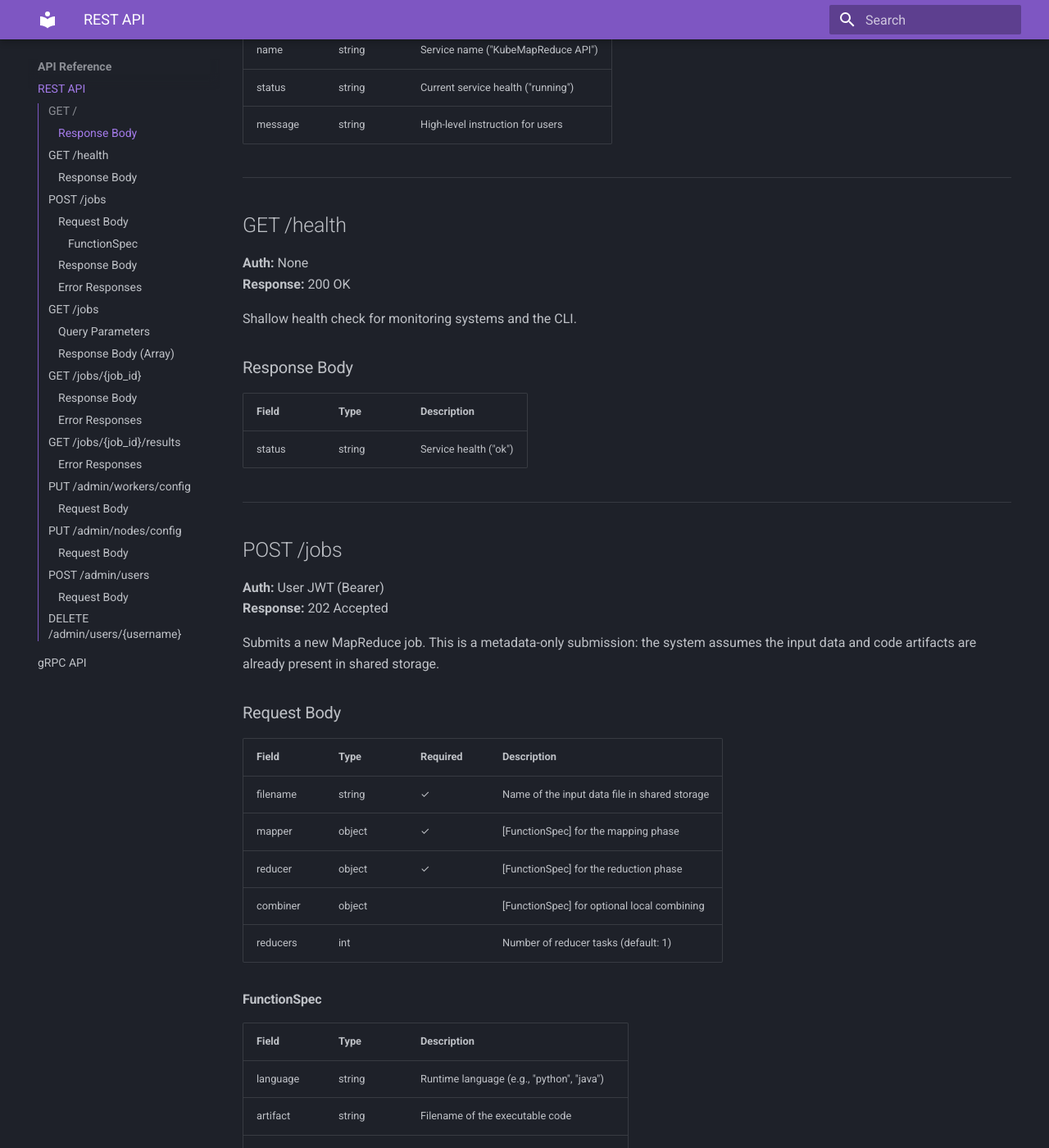
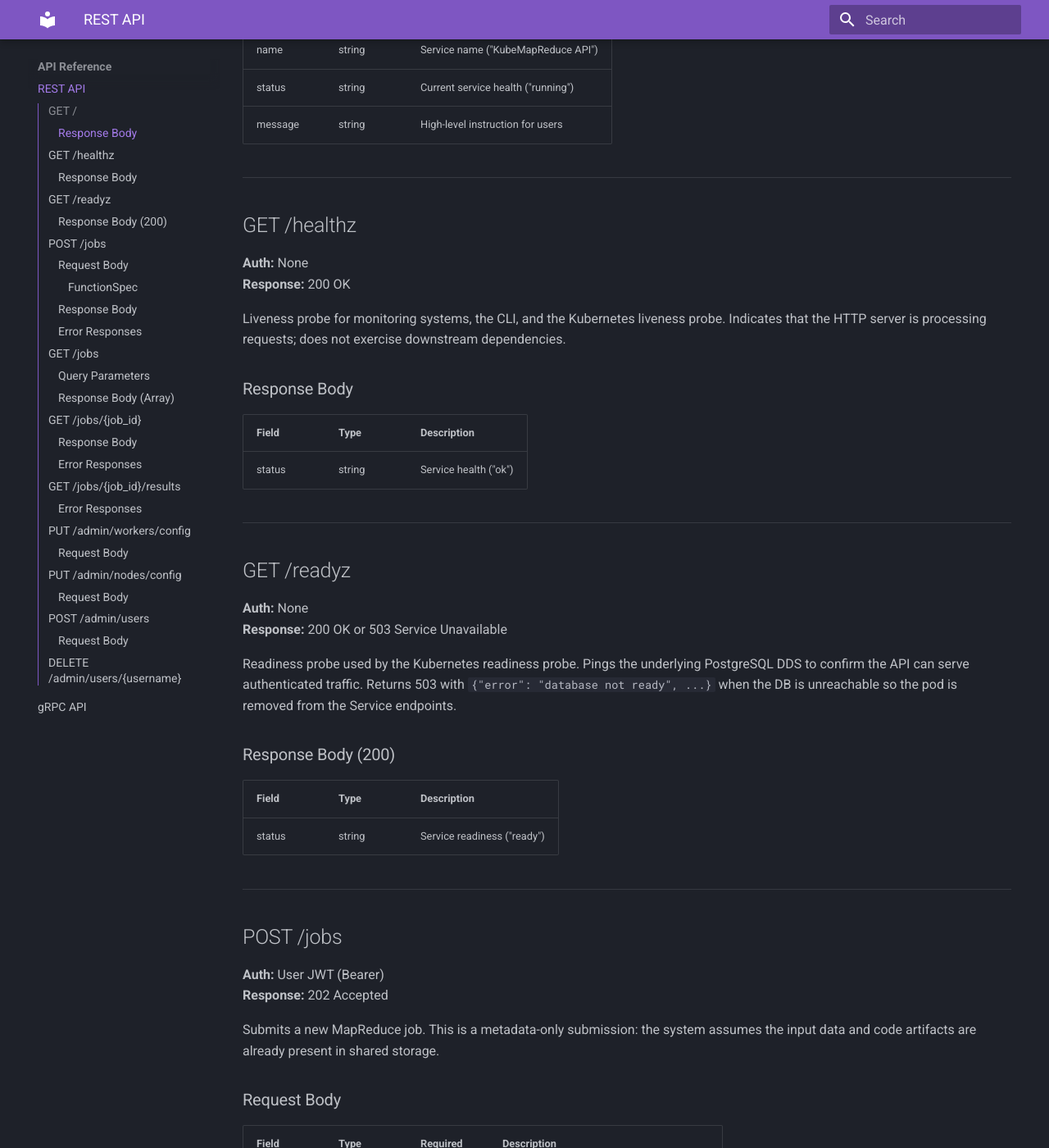
Before and after one commit to CodeMaestro1/KubeMapReduce, an MkDocs documentation site: the page built from docs/api/rest.md, in a window 1280 px wide and 1400 px high, scrolled down 548 px. Shown: the whole window at 82% size. Built offline with MkDocs 1.6.1 and Material for MkDocs 9.7.7, drawn with Linux system fonts in a browser that asks for light colours.

Commit message:
docs(k8s): point liveness/readiness probes at /healthz and /readyz
Updates the K8s manifests for the UI service (was probing the now-removed /health on both probes) and the manager service liveness probe (was /health). Updates REST API and per-service docs to describe the new endpoints. Closes #97

```diff
--- a/docs/api/rest.md
+++ b/docs/api/rest.md
@@ -20,17 +20,36 @@ Basic discovery endpoint to verify the API is running and reachable.
 
 ---
 
-## GET /health
+## GET /healthz
 
 **Auth:** None
 **Response:** 200 OK
 
-Shallow health check for monitoring systems and the CLI.
+Liveness probe for monitoring systems, the CLI, and the Kubernetes
+liveness probe. Indicates that the HTTP server is processing requests; does
+not exercise downstream dependencies.
 
 ### Response Body
 | Field | Type | Description |
 |---|---|---|
 | status | string | Service health ("ok") |
+
+---
+
+## GET /readyz
+
+**Auth:** None
+**Response:** 200 OK or 503 Service Unavailable
+
+Readiness probe used by the Kubernetes readiness probe. Pings the underlying
+PostgreSQL DDS to confirm the API can serve authenticated traffic. Returns
+503 with `{"error": "database not ready", ...}` when the DB is unreachable
+so the pod is removed from the Service endpoints.
+
+### Response Body (200)
+| Field | Type | Description |
+|---|---|---|
+| status | string | Service readiness ("ready") |
 
 ---
 
```
Also changed, not shown: docs/manager-service/cmd_api/README.md (+2 -1 lines), docs/manager-service/cmd_manager/README.md (+1 -2 lines), 2 other files.
